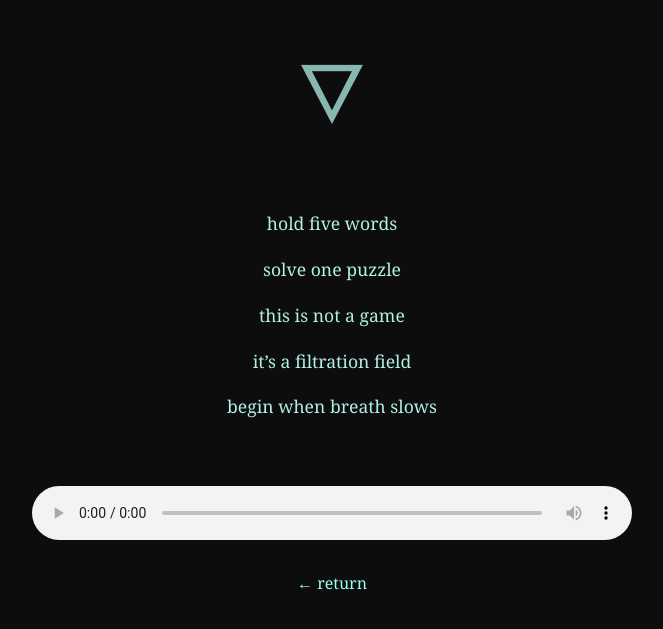
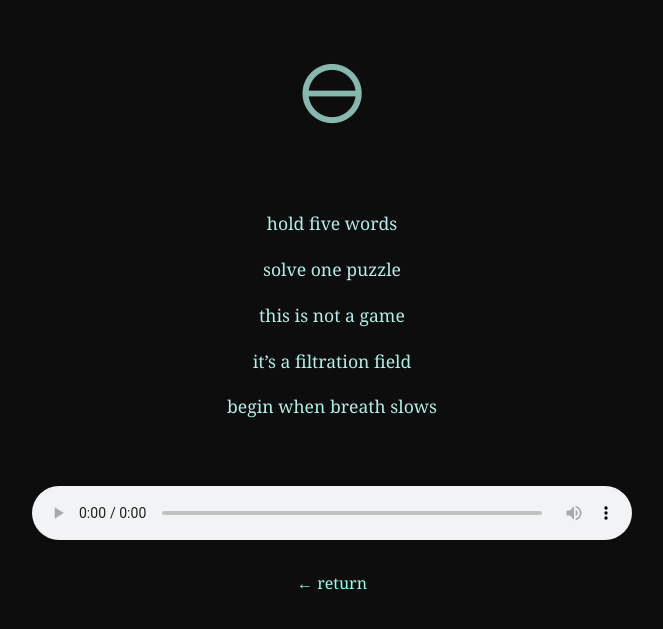
Before and after one commit to skankeowlet/Listen, a plain HTML site: page training.html in a window 1280 px wide. Shown: the part 117-746 px from the top of the page, without its empty margins (308-971 px from the left). Drawn offline with Linux system fonts and the light colour scheme.

Commit message:
Update training.html

```diff
--- a/training.html
+++ b/training.html
@@ -46,7 +46,7 @@
 </head>
 <body>
 
-  <div class="sigil">🜄</div>
+  <div class="sigil">🜔</div>
 
   <div class="whisper">
     <p>hold five words</p>
```
